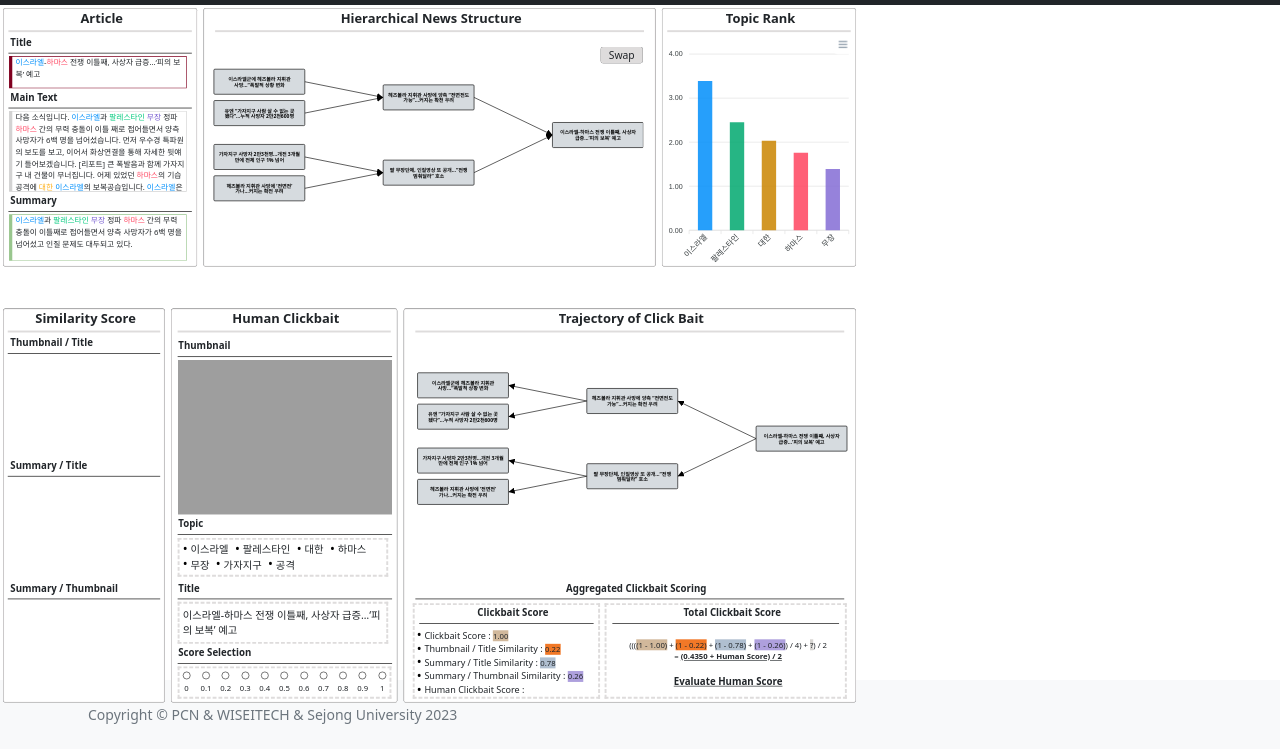
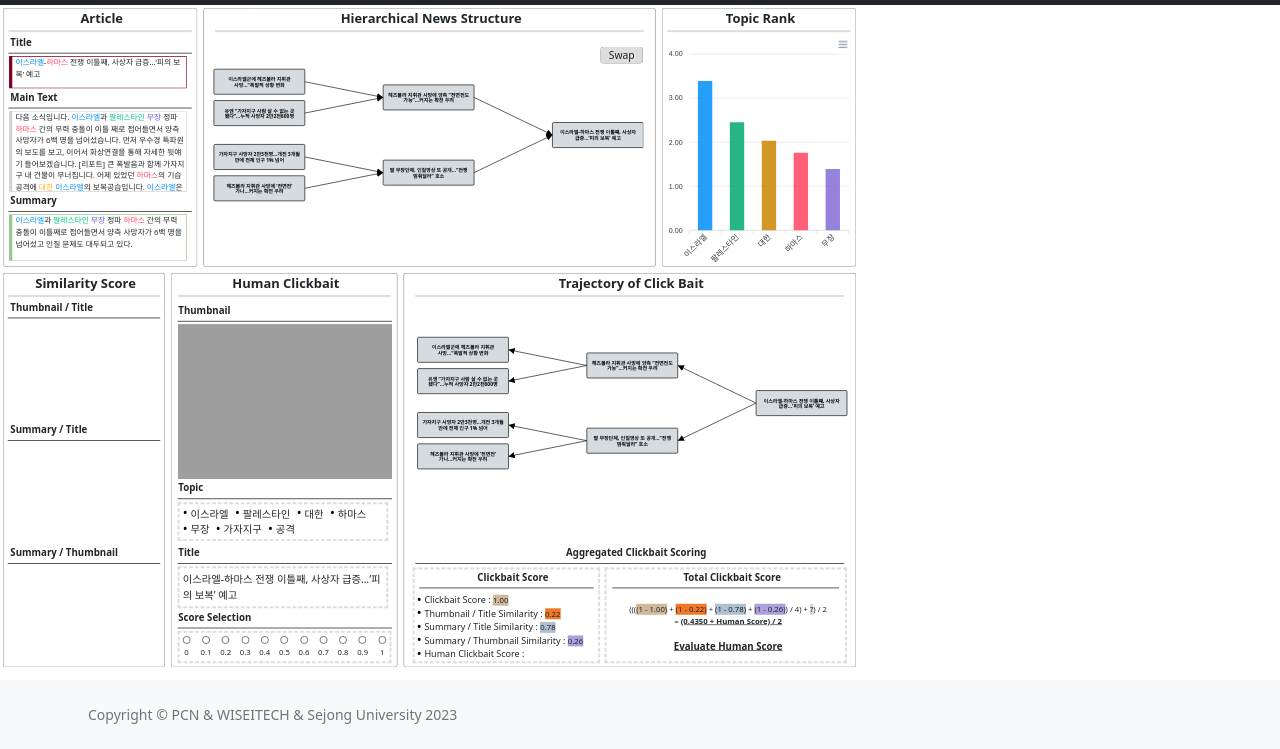
Before and after one commit to DVL-Sejong/heterogeneous-clickbait, a plain HTML site: page index.html in a window 1280 px wide. Shown: the part 51-800 px from the top of the page. Drawn offline with nearby package versions, Linux system fonts and the light colour scheme; grey boxes are pictures that could not be loaded.

Commit message:
feat : css

```diff
--- a/static/css/style.css
+++ b/static/css/style.css
@@ -202,21 +202,21 @@ html, body {
 }
 
 .dashboard #similarity_score {
-    top: 465px;
+    top: 410px;
     width: 250px;
     height: 610px;
 }
 
 .dashboard #human {
     left: 260px;
-    top: 465px;
+    top: 410px;
     width: 350px;
     height: 610px;
 }
 
 .dashboard #result {
     left: 620px;
-    top: 465px;
+    top: 410px;
     width: 700px;
     height: 610px;
 }
```
